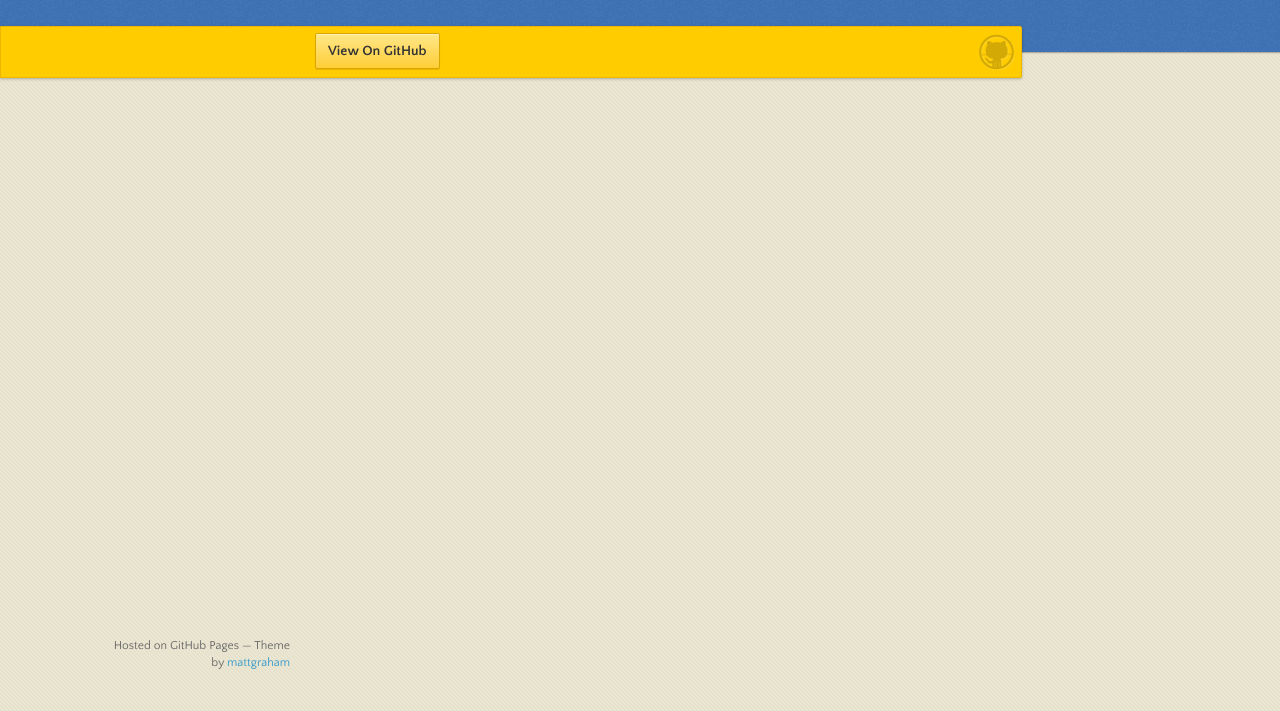
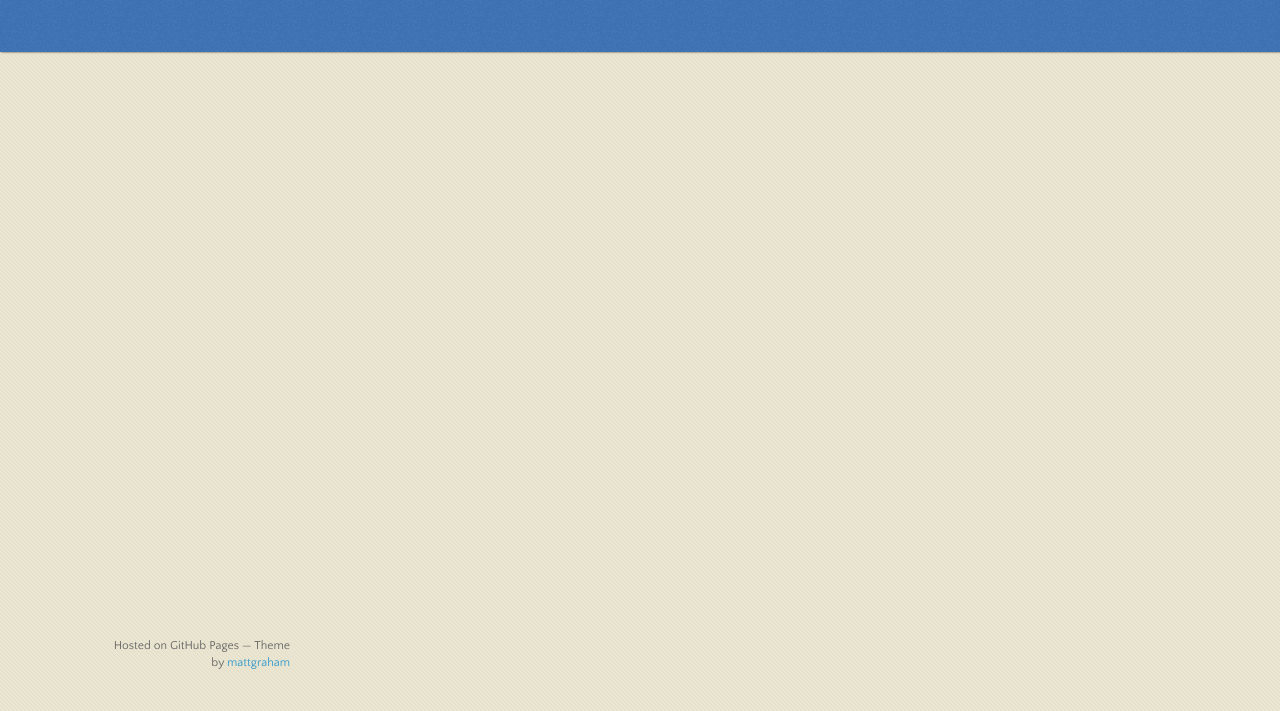
Before and after one commit to luchijun/luchijun.github.com, a plain HTML site: page index.html in a window 1280 px wide. Shown: the part 89-800 px from the top of the page. Drawn offline with nearby package versions, Linux system fonts and the light colour scheme.

Commit message:
Update index.html

```diff
--- a/index.html
+++ b/index.html
@@ -20,25 +20,16 @@
         <h1>luchijun</h1>
       </header>
 
-      <div id="banner">
+     <!--<div id="banner">
         <span id="logo"></span>
         <a href="https://github.com/luchijun" class="button fork"><strong>View On GitHub</strong></a>
-      </div><!-- end banner -->
+      </div> -->
+      <!-- end banner -->
 
     <div class="wrapper">
       <nav>
         <ul></ul>
       </nav>
-
-
-
-
-
-
-
-
-
-
 
 
 <!--       <section>
```
